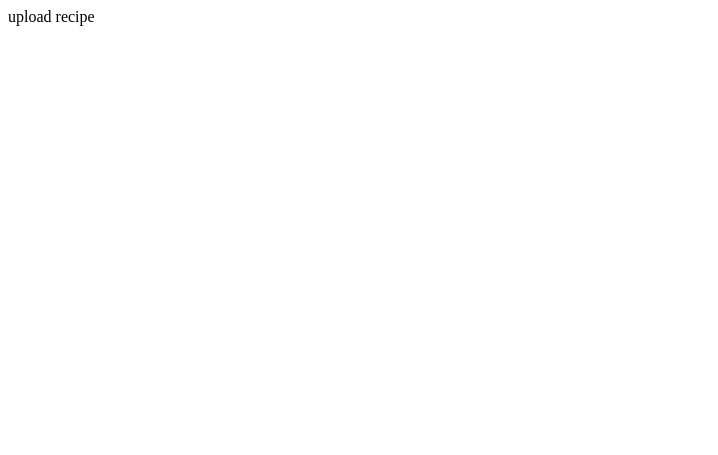
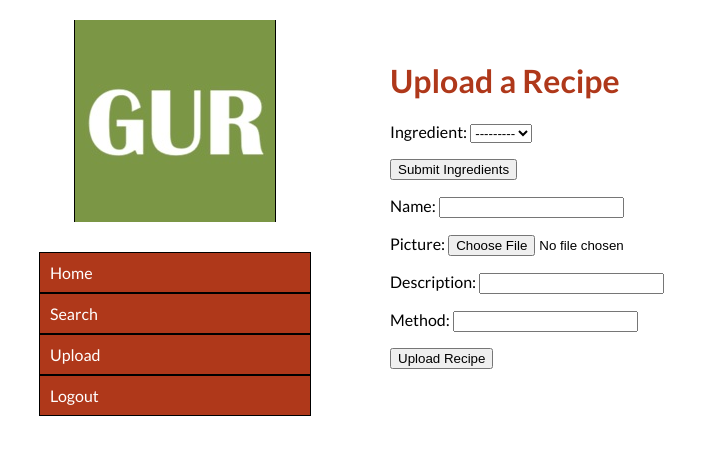
Before and after one commit to jackhill568/GUR, a Django app: page /upload in a window 1280 px wide. Before the commit the part shown is almost empty. Shown: the top 455 px of the page, without its empty margins (0-718 px from the left). Run offline with Django 3.2, Linux system fonts and the light colour scheme; the visitor is signed in with stand-in values (Sample User, id 1); data that the repository does not hold is empty.

Commit message:
forms_update

```diff
--- a/main/forms.py
+++ b/main/forms.py
@@ -1,6 +1,6 @@
 from django import forms
 from django.contrib.auth.models import User
-from main.models import UserProfile
+from main.models import UserProfile, Recipe, RecipeIngredients
 
 
 class UserForm(forms.ModelForm):
@@ -15,3 +15,13 @@ class UserProfileForm(forms.ModelForm):
     class Meta:
         model = UserProfile
         fields = ('about', 'profile_picture')
+
+class RecipeIngredientsForm(forms.ModelForm):
+    class Meta:
+        model = RecipeIngredients
+        fields = ('ingredient', )
+
+class RecipeForm(forms.ModelForm):
+    class Meta:
+        model = Recipe
+        fields = ('name', 'picture', 'description', 'method')
--- a/main/models.py
+++ b/main/models.py
@@ -87,7 +87,6 @@ class RecipeIngredients(models.Model):
         return self.quantity + self.unit
 
 
-
 class Review(models.Model):
 
     RATINGS = (
--- a/main/views.py
+++ b/main/views.py
@@ -12,10 +12,12 @@ from datetime import timedelta
 from django.utils import timezone
 
 from main.models import UserProfile, Recipe, RecipeIngredients, Review
-from main.forms import UserForm, UserProfileForm
+from main.forms import UserForm, UserProfileForm, RecipeForm, RecipeIngredientsForm
 
 from haystack.query import SearchQuerySet
 from django.core.paginator import Paginator
+
+
 
 def search(request):
     query = request.GET.get('q', '')
@@ -88,7 +90,16 @@ def view_user(request, user_id):
 
 @login_required
 def add_recipe(request):
-    return HttpResponse("upload recipe")
+    if request.method == 'POST':
+        recipe_ingredients_form = RecipeIngredientsForm(request.POST)
+        recipe_form = RecipeForm(request.POST)
+    else:
+        recipe_ingredients_form = RecipeIngredientsForm()
+        recipe_form = RecipeForm()
+    return render(request, 'main/upload.html', context={
+        'recipe_form': recipe_form,
+        'recipe_ingredients_form': recipe_ingredients_form,
+    })
 
 
 def register(request):
--- a/templates/main/base.html
+++ b/templates/main/base.html
@@ -20,7 +20,7 @@
 		<div class="sidebar-wrapper">
 
         <nav class="sidebar">
-            <div class="logo-box"><img src="{% static 'images/logo.png' %}" alt="GUR Logo" /></div>
+            <div class="logo-box"><img src="{% static 'images/logo.jpg' %}" alt="GUR Logo" /></div>
             {% if user.is_authenticated and user.userprofile %}
 				<a href="{% url 'GUR:view_user' user.userprofile.id %}" class="profile-link-button">My Profile</a>
 			{% endif %}
--- /dev/null
+++ b/templates/main/upload.html
@@ -0,0 +1,32 @@
+{% extends 'main/base.html' %}
+
+{% load static %}
+
+{% block title_block %}
+	upload
+{% endblock %}
+
+{% block body_block %}
+
+	<h1>Upload a Recipe</h1>
+
+	{% if user.is_authenticated %}
+        <form id="recipe_ingredients_form" method="post" action="{% url 'GUR:upload' %}" enctype="multipart/form-data">
+            {% csrf_token %}
+
+			{{ recipe_ingredients_form.as_p }}
+
+            <input type="submit" value="Submit Ingredients" />
+        </form>
+        <form id="recipe_form" method="post" action="{% url 'GUR:upload' %}" enctype="multipart/form-data">
+            {% csrf_token %}
+
+			{{ recipe_form.as_p }}
+
+            <input type="submit" value="Upload Recipe" />
+        </form>
+	{% else %}
+		<p>You must be <a href="{% url 'GUR:login' %}">logged in</a> to upload a recipe.</p>
+	{% endif %}
+
+{% endblock %}
```
Also changed, not shown: media/images/logo.jpg (added).
